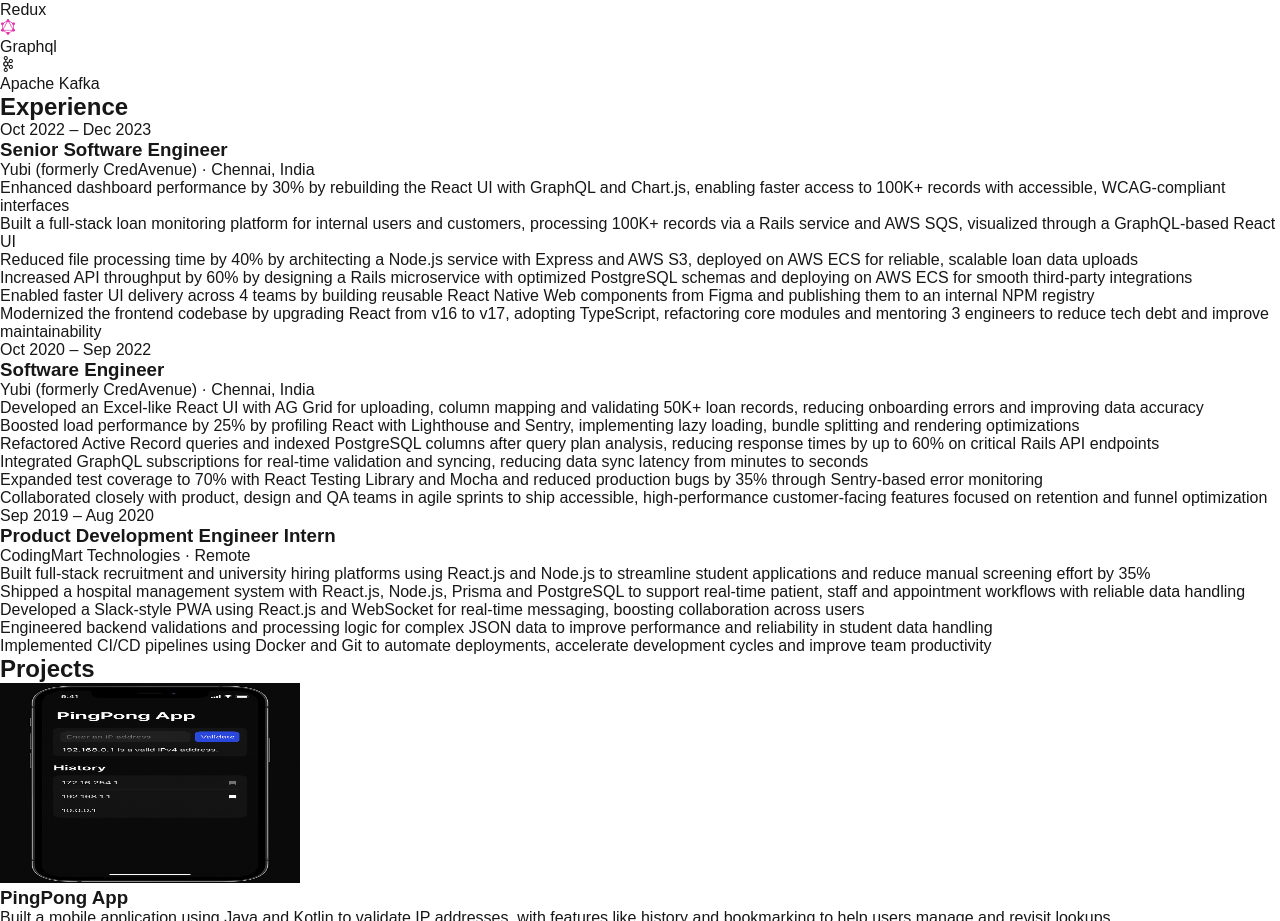
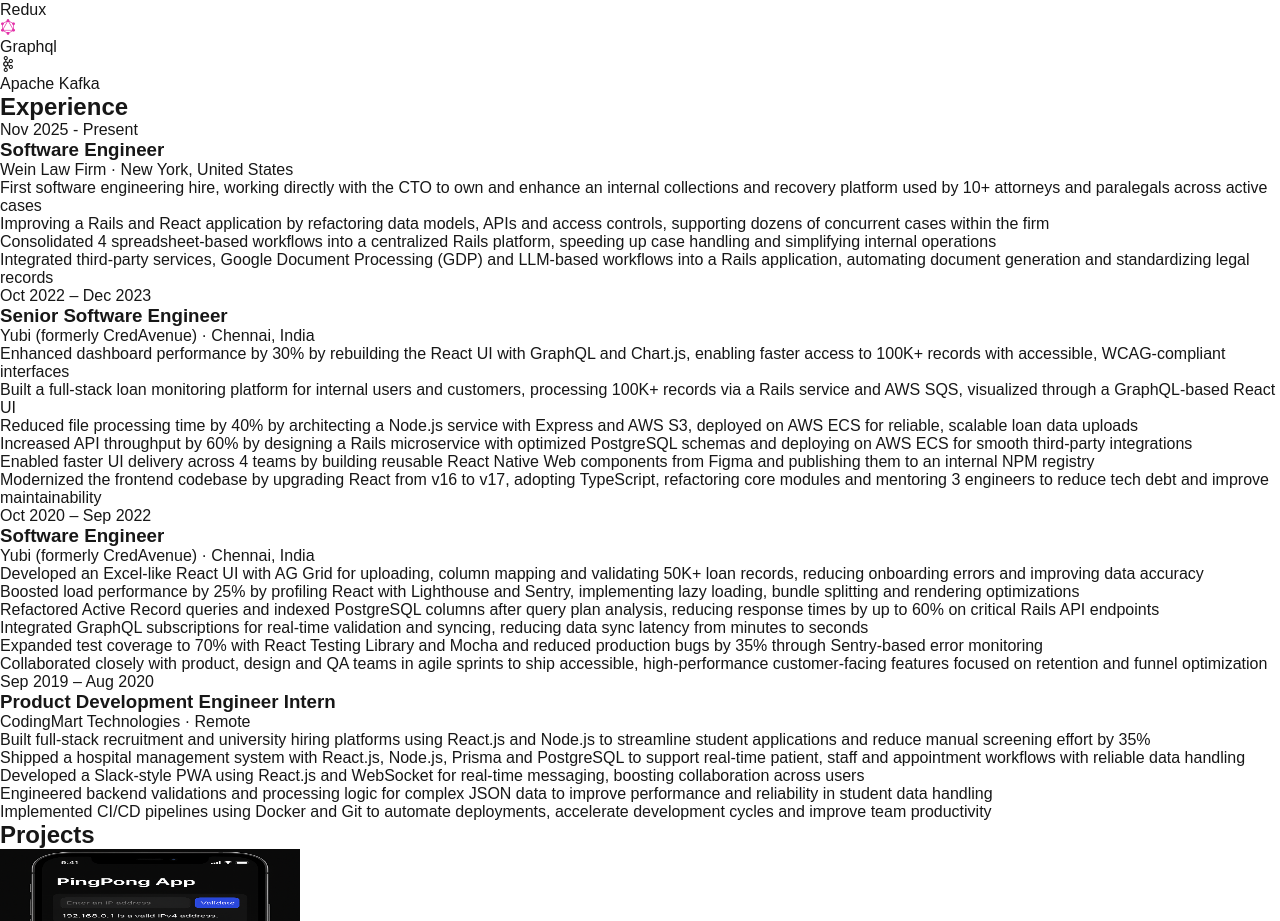
Before and after one commit to Sujithkumar1006/sujithkumar1006.github.io, a Next.js app: page / in a window 1280 px wide. Shown: the part 966-1887 px from the top of the page. Built offline with nearby package versions, Linux system fonts and the light colour scheme.

Commit message:
chore: updated the experience section and resume

```diff
--- a/app/components/Experience.tsx
+++ b/app/components/Experience.tsx
@@ -3,6 +3,18 @@
 import { useEffect } from "react";
 
 const experience = [
+  {
+    role: "Software Engineer",
+    company: "Wein Law Firm",
+    location: "New York, United States",
+    period: "Nov 2025 - Present",
+    position: [
+     "First software engineering hire, working directly with the CTO to own and enhance an internal collections and recovery platform used by 10+ attorneys and paralegals across active cases",
+     "Improving a Rails and React application by refactoring data models, APIs and access controls, supporting dozens of concurrent cases within the firm",
+     "Consolidated 4 spreadsheet-based workflows into a centralized Rails platform, speeding up case handling and simplifying internal operations",
+     "Integrated third-party services, Google Document Processing (GDP) and LLM-based workflows into a Rails application, automating document generation and standardizing legal records"
+    ],
+  },
   {
     role: "Senior Software Engineer",
     company: "Yubi (formerly CredAvenue)",
```
Also changed, not shown: 1 other file (tests, documents, lock files or other folders).
